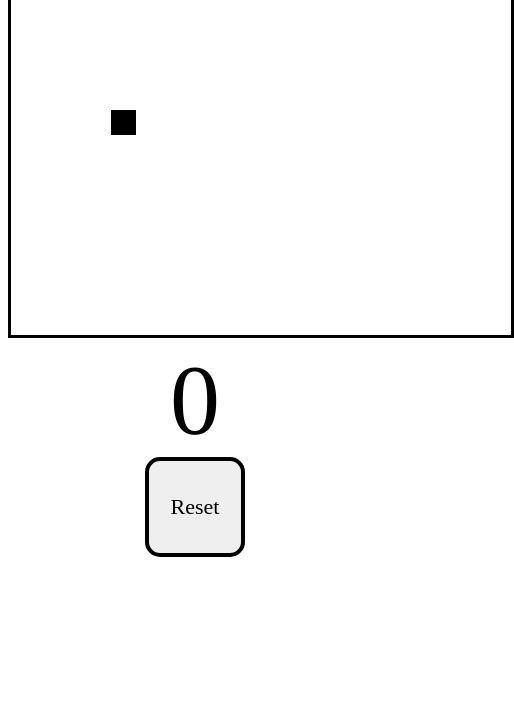
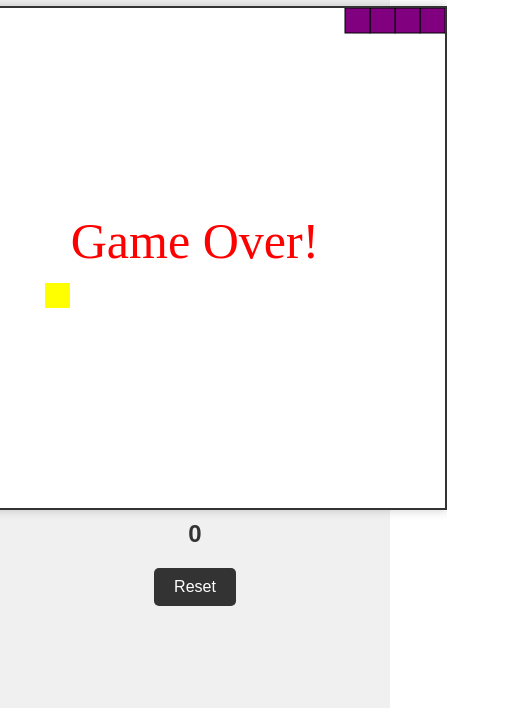
Before and after one commit to DexMubashir/Snake-Game-JavaScript, a plain HTML site: page index.html in a window 390 px wide. Shown: the part 176-884 px from the top of the page, 514 px wide, since content can reach past the window. Before the commit the page ends 844 px from the top, so only its background shows below. Drawn offline with Linux system fonts and the light colour scheme.

Commit message:
Final Commit, styles updated, game fully functional

```diff
--- a/index.html
+++ b/index.html
@@ -8,6 +8,7 @@
   </head>
   <body>
     <div id="gameContainer">
+      <h1>Snake Game</h1>
       <canvas id="gameBoard" width="500" height="500"></canvas>
       <div id="scoreText">0</div>
       <button id="btnReset">Reset</button>
--- a/script.js
+++ b/script.js
@@ -13,28 +13,50 @@ const foodColor = "yellow";
 const unitSize = 25;
 
 let running = false;
-let xVelocity = unitSize;
-let yVelocity = 0;
-let foodX;
-let foodY;
-let score = 0;
-let snake = [
+let foodX, foodY, score, xVelocity, yVelocity, snake;
+const init = function () {
+  score = 0;
+  xVelocity = unitSize;
+  yVelocity = 0;
+  snake = [
     { x: unitSize * 4, y: 0 },
     { x: unitSize * 3, y: 0 },
     { x: unitSize * 2, y: 0 },
     { x: unitSize, y: 0 },
     { x: 0, y: 0 },
   ];
+};
+init();
 
 window.addEventListener("keydown", changeDirection);
 resetBtn.addEventListener("click", resetGame);
 
 gameStart();
+function gameStart() {
+  running = true;
+  scoreText.textContent = score;
   createFood();
   drawFood();
-function gameStart() {}
-function nextTick() {}
-function clearBoard() {}
+  nextTick();
+}
+function nextTick() {
+  if (running) {
+    setTimeout(() => {
+      clearBoard();
+      drawFood();
+      moveSnake();
+      drawSnake();
+      checkGameOver();
+      nextTick();
+    }, 100);
+  } else {
+    displayGameOver();
+  }
+}
+function clearBoard() {
+  context.fillStyle = boardBackground;
+  context.fillRect(0, 0, gameWidth, gameHeight);
+}
 function createFood() {
   function randomFood(min, max) {
     const randNum =
@@ -45,12 +67,88 @@ function createFood() {
   foodY = randomFood(0, gameWidth - unitSize);
 }
 function drawFood() {
-  context.fillstyle = foodColor;
+  context.fillStyle = foodColor;
   context.fillRect(foodX, foodY, unitSize, unitSize);
 }
-function moveSnake() {}
-function drawSnake() {}
-function changeDirection() {}
-function checkGameOver() {}
-function displayGameOver() {}
-function resetGame() {}
+function moveSnake() {
+  const head = { x: snake[0].x + xVelocity, y: snake[0].y + yVelocity };
+  snake.unshift(head);
+  if (snake[0].x == foodX && snake[0].y == foodY) {
+    score += 1;
+    scoreText.textContent = score;
+    createFood();
+  } else {
+    snake.pop();
+  }
+}
+function drawSnake() {
+  context.fillStyle = snakeColor;
+  context.strokeStyle = snakeBorder;
+  snake.forEach((snakePart) => {
+    context.fillRect(snakePart.x, snakePart.y, unitSize, unitSize);
+    context.strokeRect(snakePart.x, snakePart.y, unitSize, unitSize);
+  });
+}
+function changeDirection(event) {
+  const keyPressed = event.keyCode;
+  const LEFT = 37;
+  const UP = 38;
+  const RIGHT = 39;
+  const DOWN = 40;
+
+  const goingUP = yVelocity == -unitSize;
+  const goingDown = yVelocity == unitSize;
+  const goingRight = xVelocity == unitSize;
+  const goingLeft = xVelocity == -unitSize;
+
+  switch (true) {
+    case keyPressed == LEFT && !goingRight:
+      xVelocity = -unitSize;
+      yVelocity = 0;
+      break;
+    case keyPressed == UP && !goingDown:
+      xVelocity = 0;
+      yVelocity = -unitSize;
+      break;
+    case keyPressed == RIGHT && !goingLeft:
+      xVelocity = unitSize;
+      yVelocity = 0;
+      break;
+    case keyPressed == DOWN && !goingUP:
+      xVelocity = 0;
+      yVelocity = unitSize;
+      break;
+  }
+}
+function checkGameOver() {
+  switch (true) {
+    case snake[0].x < 0:
+      running = false;
+      break;
+    case snake[0].x >= gameWidth:
+      running = false;
+      break;
+    case snake[0].y < 0:
+      running = false;
+      break;
+    case snake[0].y >= gameHeight:
+      running = false;
+      break;
+  }
+  for (let i = 1; i < snake.length; i += 1) {
+    if (snake[i].x == snake[0].x && snake[i].y == snake[0].y) {
+      running = false;
+    }
+  }
+}
+function displayGameOver() {
+  context.font = "50px MV Boli";
+  context.fillStyle = "red";
+  context.textAlign = "center";
+  context.fillText("Game Over!", gameWidth / 2, gameHeight / 2);
+  running = false;
+}
+function resetGame() {
+  init();
+  gameStart();
+}
--- a/styles.css
+++ b/styles.css
@@ -1,19 +1,56 @@
+/* Reset default margin and padding for the whole page */
+body,
+html {
+  margin: 0;
+  padding: 0;
+  font-family: Arial, sans-serif;
+}
+
+/* Style for the game container */
 #gameContainer {
-  text-align: center;
+  display: flex;
+  flex-direction: column;
+  align-items: center;
+  justify-content: center;
+  height: 100vh;
+  background-color: #f0f0f0;
 }
+
+/* Style for the game board canvas */
 #gameBoard {
-  border: 3px solid;
+  border: 2px solid #333;
+  background-color: #fff;
+  box-shadow: 0 0 10px rgba(0, 0, 0, 0.2);
 }
+
+/* Style for the score display */
 #scoreText {
-  font-family: "Permanent Marker", cursieve;
-  font-size: 100px;
+  margin-top: 10px;
+  font-size: 24px;
+  font-weight: bold;
+  color: #333;
 }
+
+/* Style for the reset button */
 #btnReset {
-  font-family: "Permanent Marker", cursieve;
-  font-size: 22px;
-  width: 100px;
-  height: 100px;
-  border: 4px solid;
-  border-radius: 15px;
+  margin-top: 20px;
+  padding: 10px 20px;
+  background-color: #333;
+  color: #fff;
+  border: none;
+  border-radius: 5px;
+  font-size: 16px;
   cursor: pointer;
+  transition: background-color 0.3s ease;
 }
+
+#btnReset:hover {
+  background-color: #555;
+}
+
+/* Responsiveness for smaller screens */
+@media screen and (max-width: 600px) {
+  #gameContainer {
+    padding: 20px;
+  }
+}
```
Lines whose indentation alone changed are shown as unchanged.
